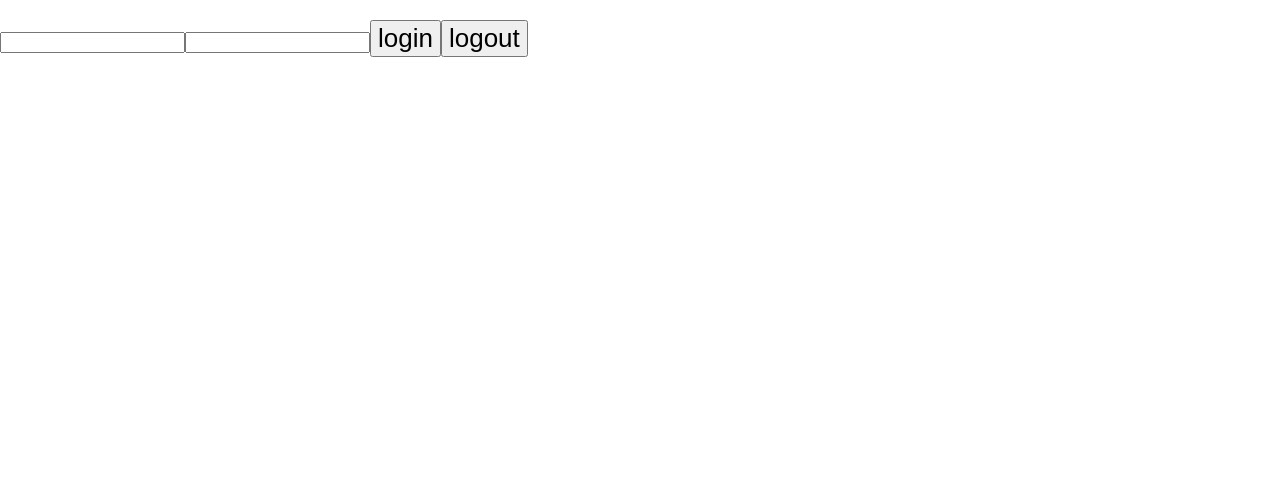
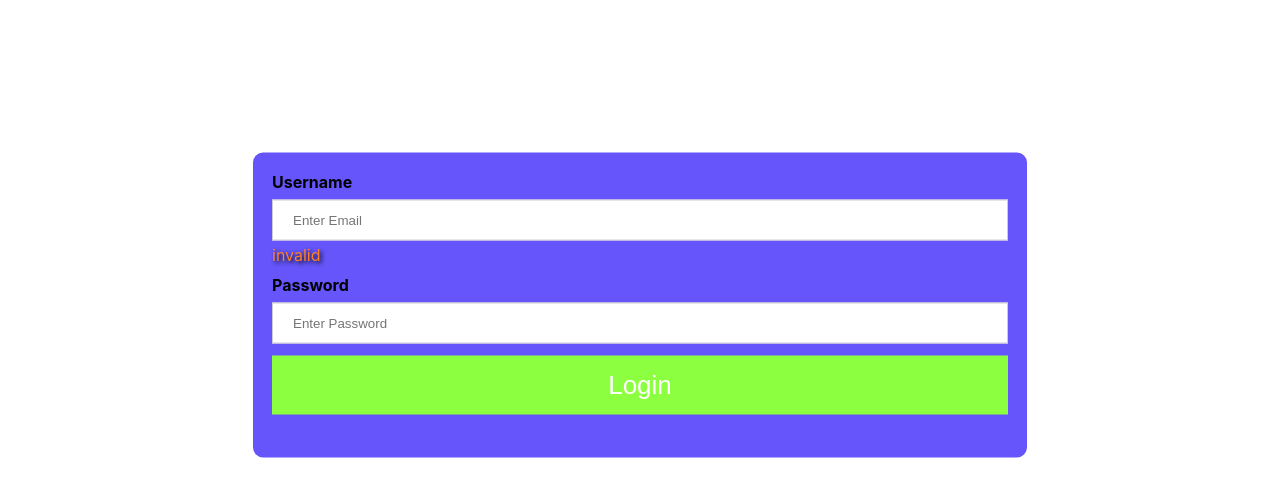
Before and after one commit to Mohammad-73/nahira-test, a React (Vite) app: page / in a window 1280 px wide. Shown: the top 496 px of the page. Built offline with nearby package versions, Linux system fonts and the light colour scheme.

Commit message:
style to Login component

```diff
--- a/src/components/login/Login.jsx
+++ b/src/components/login/Login.jsx
@@ -1,10 +1,12 @@
-import React, { useState } from "react";
-
+import React, { useEffect, useState } from "react";
+import classes from "./Login.module.scss";
 import { useSelector } from "react-redux";
+import emailValidationRegex from "../../helper/emailValidationRegex";
 import userActions from "../../store/user/user.actions";
 
 export default function Login() {
   const user = useSelector((state) => state.user);
+  const [emailValidation, setEmailValidation] = useState(true);
   const [loginValue, setLoginValue] = useState({
     userEmail: "",
     userPass: "",
@@ -21,29 +23,52 @@ export default function Login() {
   function handleSubmit(e) {
     e.preventDefault();
   }
+  useEffect(() => {
+    setEmailValidation(emailValidationRegex(userEmail));
+  }, [userEmail]);
 
   return (
-    <div>
+    <div className={classes.rootLogin}>
+      <div className={classes.loginForm}>
         <form onSubmit={handleSubmit}>
-        <h2>{user}</h2>
+          <div className={classes.container}>
+            <label htmlFor="userEmail" />
+            <b>Username</b>
             <input
               value={userEmail}
               name="userEmail"
               onChange={handleChange}
               type="email"
+              placeholder="Enter Email"
+              required
             />
+            <div
+              className={
+                emailValidation ? `${classes.valid}` : `${classes.invalid}`
+              }
+            >
+              <span>{emailValidation ? "valid" : "invalid"}</span>
+            </div>
+            <label htmlFor="userPass" />
+            <b>Password</b>
             <input
               value={userPass}
               name="userPass"
               onChange={handleChange}
               type="password"
+              placeholder="Enter Password"
+              required
             />
-        {loginValue.userEmail}
-        <button onClick={() => userActions.login(userEmail, userPass)}>
-          login
+            <button
+              onClick={() => userActions.login(userEmail, userPass)}
+              type="submit"
+            >
+              Login
             </button>
-        <button onClick={() => userActions.logout()}>logout</button>
+            <p>{user}</p>
+          </div>
         </form>
+      </div>
     </div>
   );
 }
--- /dev/null
+++ b/src/components/login/Login.module.scss
@@ -0,0 +1,70 @@
+.rootLogin {
+  position: relative;
+  .valid {
+    color: #8cff40;
+    margin-bottom: 10px;
+    text-shadow: 2px 2px 4px #000000;
+  }
+  .invalid {
+    color: #ff7f29;
+    margin-bottom: 10px;
+    text-shadow: 2px 2px 4px #000000;
+  }
+
+  .loginForm {
+    border: 3px solid #6555fa;
+    background-color: #6555fa;
+    border-radius: 10px;
+    width: 60%;
+    position: absolute;
+    top: 50%;
+    left: 50%;
+    transform: translate(-50%, 50%);
+    outline: none !important;
+  }
+
+  input[type="email"],
+  input[type="password"] {
+    width: 100%;
+    padding: 12px 20px;
+    margin: 8px 0 4px 0;
+    display: inline-block;
+    border: 1px solid #ccc;
+    box-sizing: border-box;
+  }
+
+  button {
+    background-color: #8cff40;
+    color: white;
+    padding: 14px 20px;
+    margin: 8px 0;
+    border: none;
+    cursor: pointer;
+    width: 100%;
+  }
+
+  button:hover {
+    opacity: 0.8;
+  }
+
+  .container {
+    padding: 16px;
+  }
+
+  @media screen and (max-width: 300px) {
+    span.psw {
+      display: block;
+      float: none;
+    }
+  }
+}
+@media screen and (max-width: 600px) {
+  .loginForm {
+    width: 80% !important;
+  }
+}
+@media screen and (max-width: 400px) {
+  .loginForm {
+    width: 95% !important;
+  }
+}
```
Lines whose indentation alone changed are shown as unchanged.
